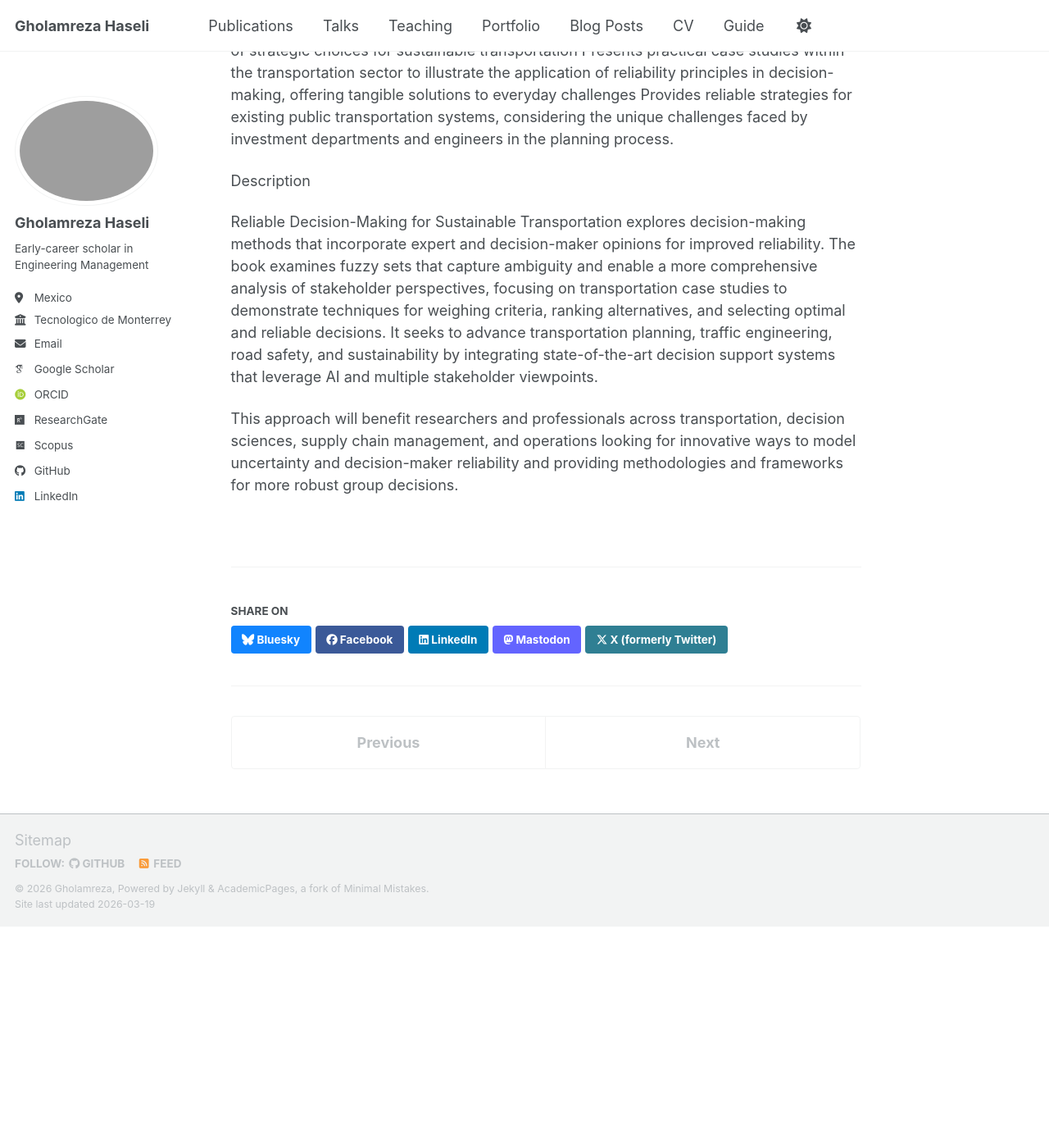
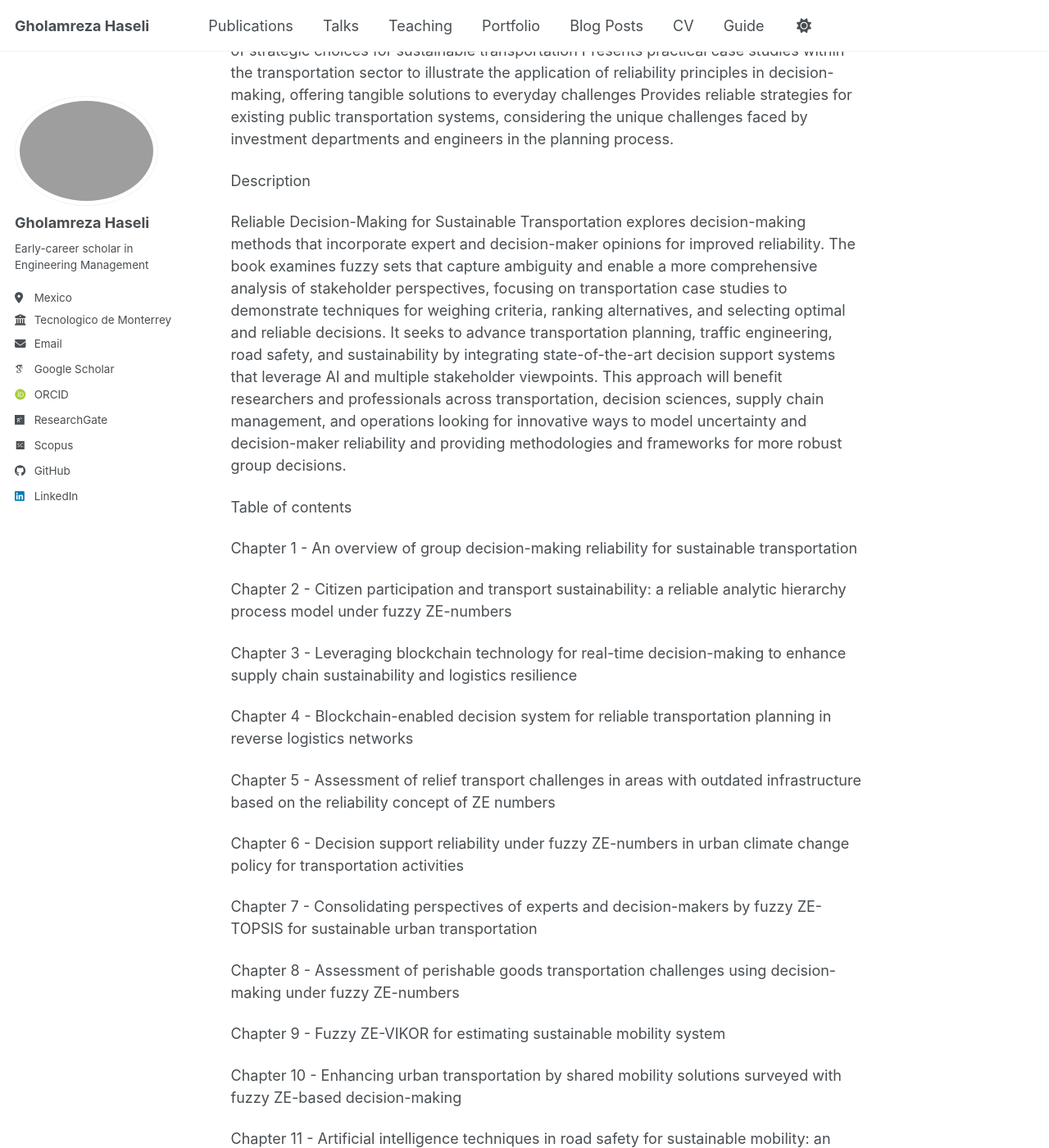
Before and after one commit to Gholamreza-Haseli/Gholamreza-Haseli.github.io, a Jekyll site: the page built from _publications/Reliable Decision-Making for Sustainable Transportation.md, in a window 1280 px wide and 1400 px high, scrolled down 303 px. Shown: the whole window at 82% size. Built offline with Jekyll 4.4.1, drawn with Linux system fonts in a browser that asks for light colours; some web fonts are replaced; a script bundle is joined from its source files by our own code; library files that are not in the unit come from our copies; before the commit the page ends 1433 px from its top, so only the background shows below that; some of the changed text lies outside the part shown.

Commit message:
Update Reliable Decision-Making for Sustainable Transportation.md

```diff
--- a/_publications/Reliable Decision-Making for Sustainable Transportation.md
+++ b/_publications/Reliable Decision-Making for Sustainable Transportation.md
@@ -18,6 +18,43 @@ Introduces reliability concepts in decision-making, providing insights into the
 Description
 
 
-Reliable Decision-Making for Sustainable Transportation explores decision-making methods that incorporate expert and decision-maker opinions for improved reliability. The book examines fuzzy sets that capture ambiguity and enable a more comprehensive analysis of stakeholder perspectives, focusing on transportation case studies to demonstrate techniques for weighing criteria, ranking alternatives, and selecting optimal and reliable decisions. It seeks to advance transportation planning, traffic engineering, road safety, and sustainability by integrating state-of-the-art decision support systems that leverage AI and multiple stakeholder viewpoints.
+Reliable Decision-Making for Sustainable Transportation explores decision-making methods that incorporate expert and decision-maker opinions for improved reliability. The book examines fuzzy sets that capture ambiguity and enable a more comprehensive analysis of stakeholder perspectives, focusing on transportation case studies to demonstrate techniques for weighing criteria, ranking alternatives, and selecting optimal and reliable decisions. It seeks to advance transportation planning, traffic engineering, road safety, and sustainability by integrating state-of-the-art decision support systems that leverage AI and multiple stakeholder viewpoints. This approach will benefit researchers and professionals across transportation, decision sciences, supply chain management, and operations looking for innovative ways to model uncertainty and decision-maker reliability and providing methodologies and frameworks for more robust group decisions.
 
-This approach will benefit researchers and professionals across transportation, decision sciences, supply chain management, and operations looking for innovative ways to model uncertainty and decision-maker reliability and providing methodologies and frameworks for more robust group decisions.
+
+Table of contents
+
+Chapter 1 - An overview of group decision-making reliability for sustainable transportation
+
+Chapter 2 - Citizen participation and transport sustainability: a reliable analytic hierarchy process model under fuzzy ZE-numbers
+
+Chapter 3 - Leveraging blockchain technology for real-time decision-making to enhance supply chain sustainability and logistics resilience
+
+Chapter 4 - Blockchain-enabled decision system for reliable transportation planning in reverse logistics networks
+
+Chapter 5 - Assessment of relief transport challenges in areas with outdated infrastructure based on the reliability concept of ZE numbers
+
+Chapter 6 - Decision support reliability under fuzzy ZE-numbers in urban climate change policy for transportation activities
+
+Chapter 7 - Consolidating perspectives of experts and decision-makers by fuzzy ZE-TOPSIS for sustainable urban transportation
+
+Chapter 8 - Assessment of perishable goods transportation challenges using decision-making under fuzzy ZE-numbers
+
+Chapter 9 - Fuzzy ZE-VIKOR for estimating sustainable mobility system
+
+Chapter 10 - Enhancing urban transportation by shared mobility solutions surveyed with fuzzy ZE-based decision-making
+
+Chapter 11 - Artificial intelligence techniques in road safety for sustainable mobility: an investigation into applications, challenges, and opportunities
+
+Chapter 12 - Integrating urban form, transportation, and energy efficiency: a reliable guide for decision-makers towards sustainable urban mobility
+
+Chapter 13 - Enhancing citizen engagement in transportation decision-making planning through digital voting using artificial intelligence
+
+Chapter 14 - Bibliometric analysis in artificial intelligence and transportation: evaluation of research and future perspectives
+
+Chapter 15 - Driving toward efficiency: analysis of driver behavior and fuel consumption through machine learning
+
+Chapter 16 - A decentralized web-app decision support system for logistics management in wildfire
+
+Chapter 17 - Data-driven reliable decision-making approach for last mile delivery to handle uncertainty: challenges and opportunities
+
+Chapter 18 - Designing resilient pharmaceutical supply chains: optimization methods for medicine shortages
```
